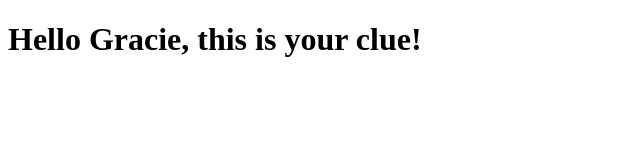
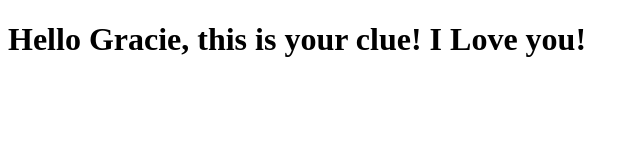
Before and after one commit to eastergrace/eastergrace.github.io, a plain HTML site: page index.html in a window 1280 px wide. Shown: the top 160 px of the page, without its empty margins (0-640 px from the left). Drawn offline with Linux system fonts and the light colour scheme.

Commit message:
added i love you

```diff
--- a/index.html
+++ b/index.html
@@ -5,7 +5,7 @@
 </head>
 <body>
 
-<h1>Hello Gracie, this is your clue!</h1>
+<h1>Hello Gracie, this is your clue! I Love you!</h1>
 <br><br><br>
 <br><br><br>
 <br><br><br>
```
